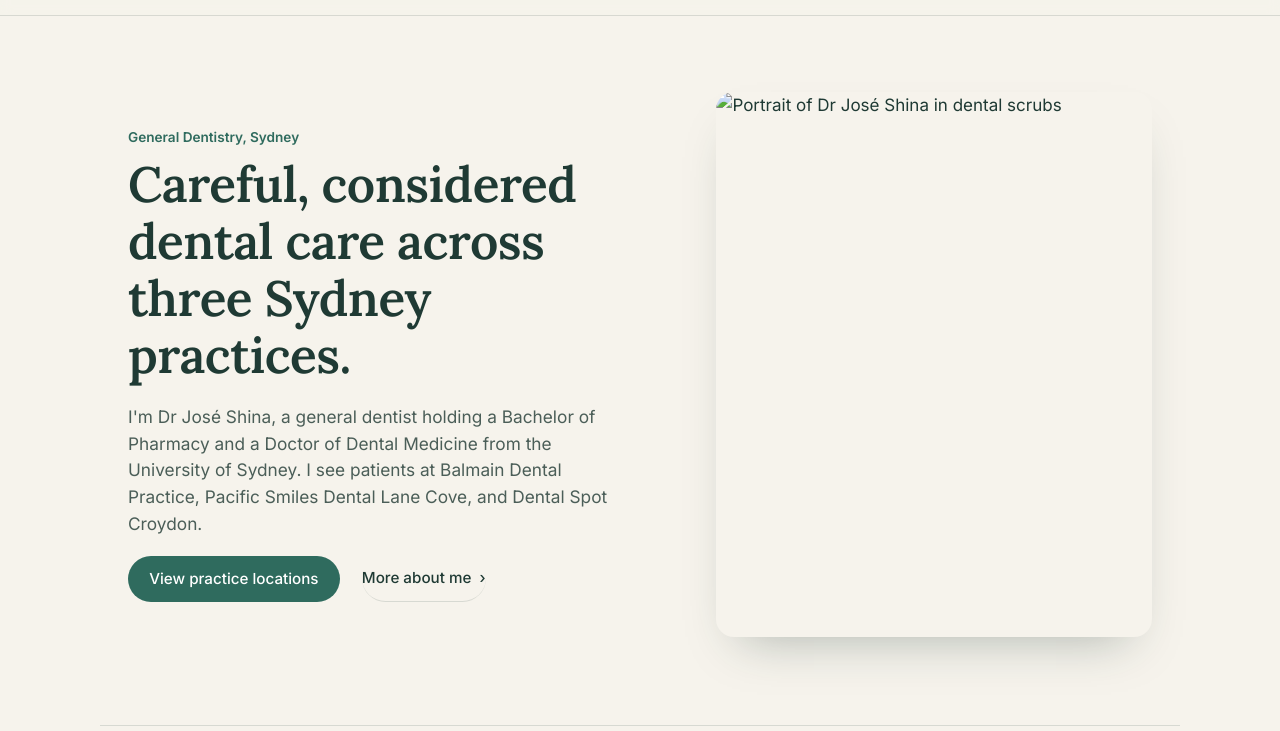
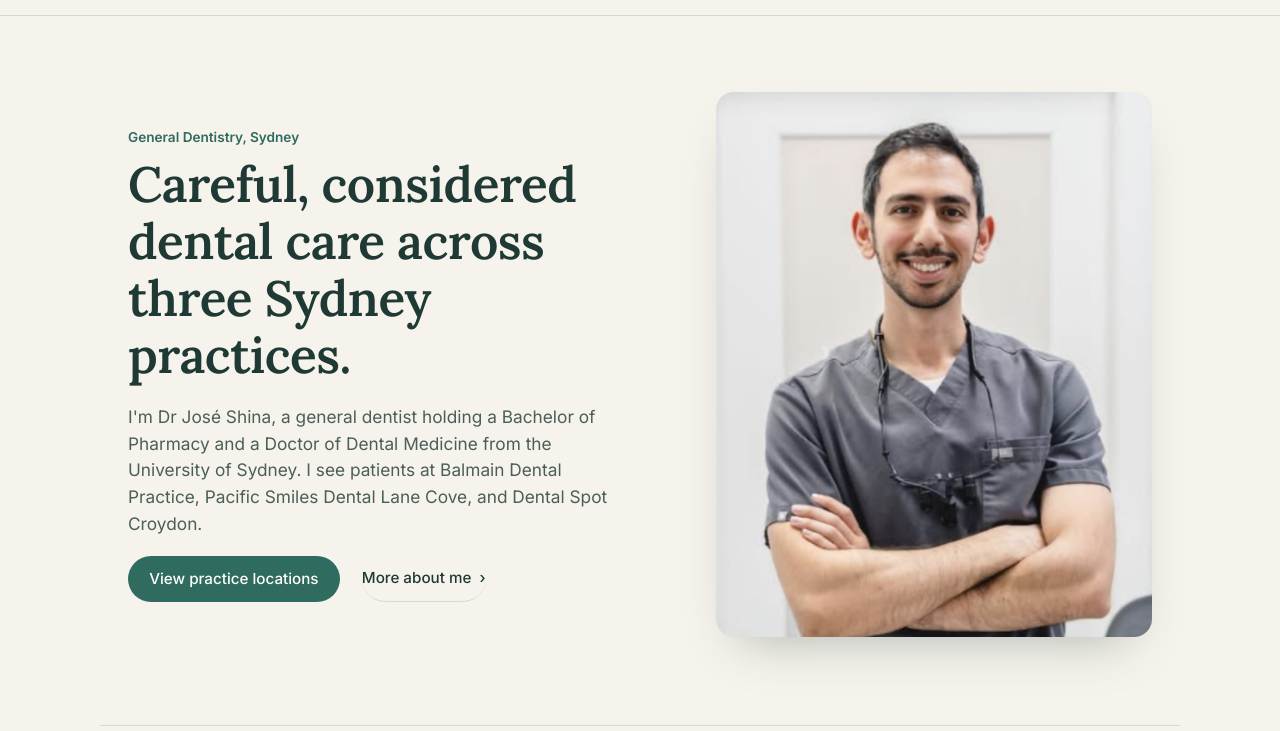
Before and after one commit to joseshina/Dr-Jose-Shina-Dental, a plain HTML site: page index.html in a window 1280 px wide. Shown: the part 69-800 px from the top of the page. Drawn offline with Linux system fonts and the light colour scheme.

Commit message:
Add files via upload

```diff
--- a/index.html
+++ b/index.html
@@ -37,7 +37,7 @@
       </div>
     </div>
     <div class="hero-photo">
-      <img src="images/dr-jose-shina.jpg" alt="Portrait of Dr José Shina in dental scrubs" width="1048" height="1348" />
+      <img src="dr-jose-shina.jpg" alt="Portrait of Dr José Shina in dental scrubs" width="1048" height="1348" />
     </div>
   </section>
 
```
Also changed, not shown: 1 other file.
